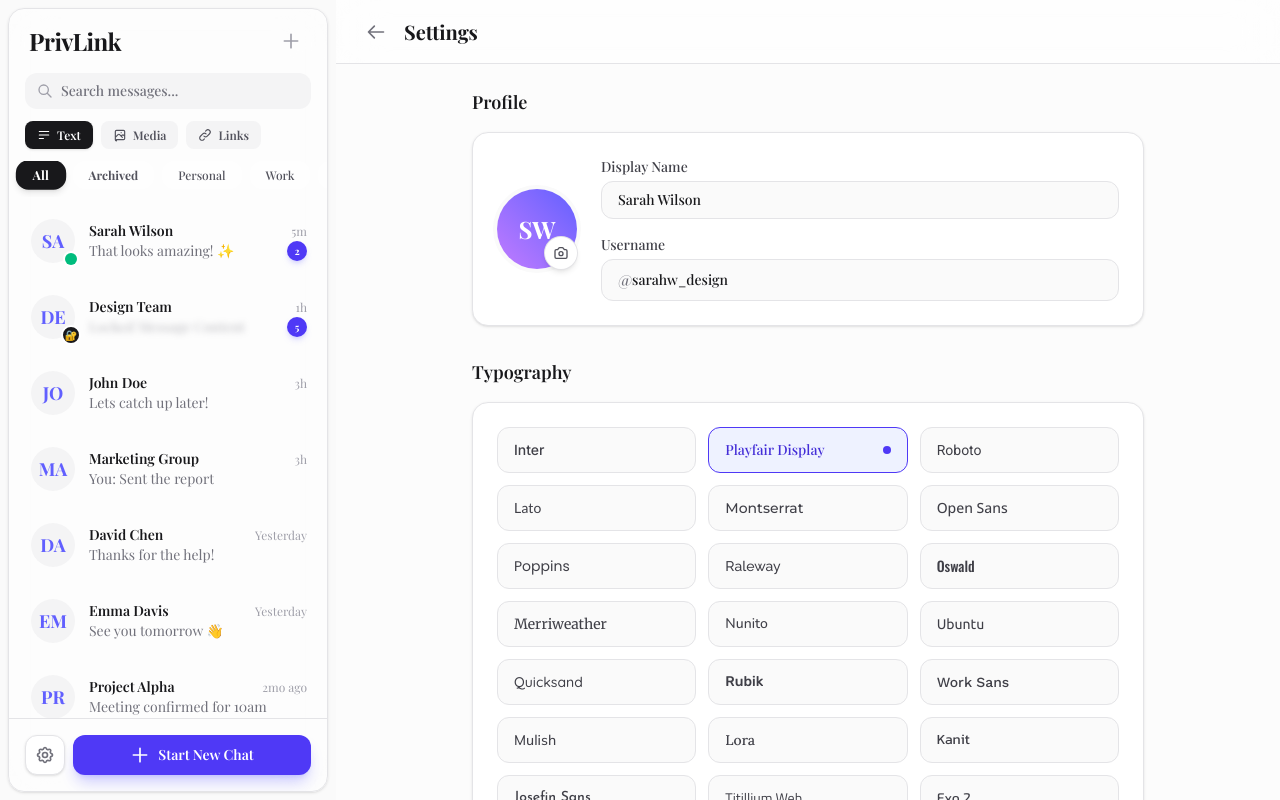
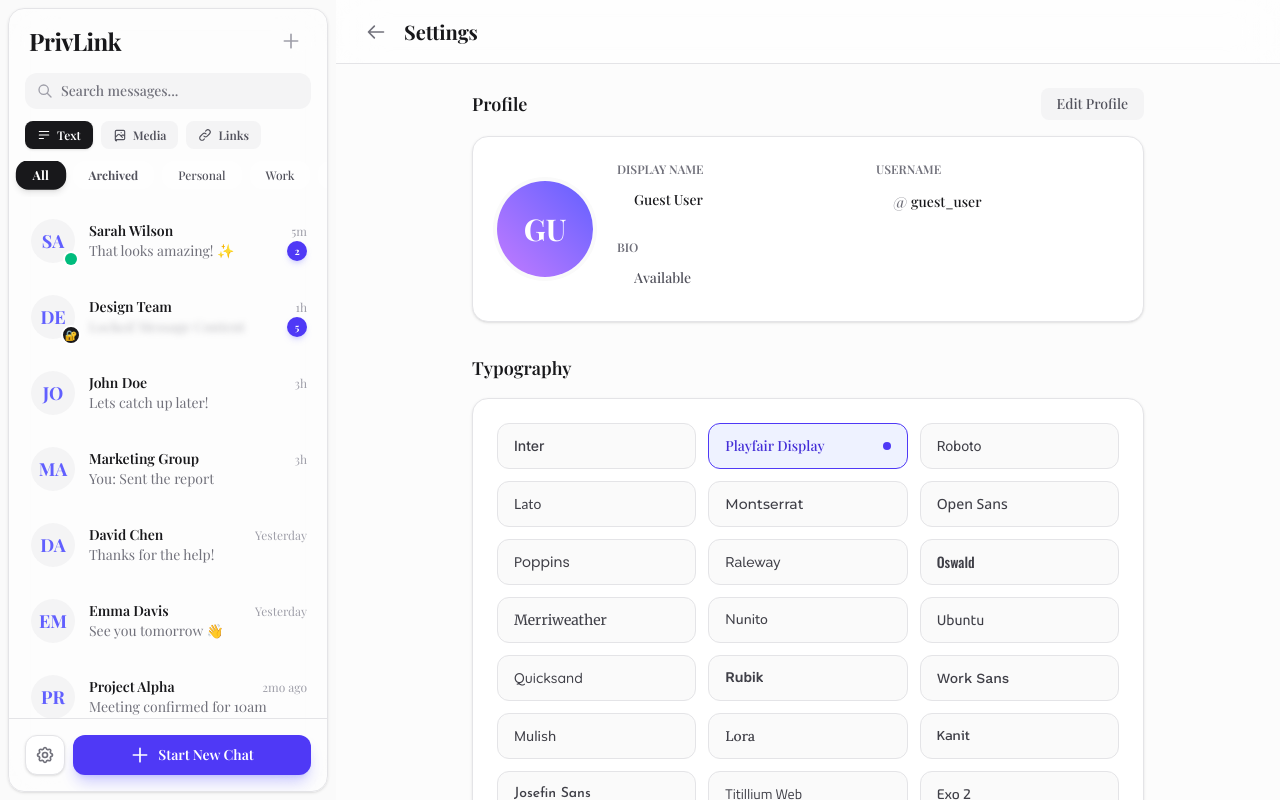
Before and after one commit to gagan2007jadaun/PrivLink, a Next.js app: page /settings in a window 1280 px wide. Built offline with nearby package versions, Linux system fonts and the light colour scheme; a web font is replaced by a local one.

Commit message:
feat: add profile edit and image upload feature

```diff
--- a/src/app/settings/page.tsx
+++ b/src/app/settings/page.tsx
@@ -10,8 +10,49 @@
 
 export default function Settings() {
     const { theme, setTheme } = useTheme();
-    const { fontVariable, setFontVariable, silentRead, toggleSilentRead } = useSettingsStore();
+    const { fontVariable, setFontVariable, silentRead, toggleSilentRead, profile, updateProfile } = useSettingsStore();
     const [mounted, setMounted] = useState(false);
+
+    // Profile Edit State
+    const [isEditing, setIsEditing] = useState(false);
+    const [editForm, setEditForm] = useState({
+        displayName: "",
+        username: "",
+        bio: ""
+    });
+
+    // Sync form with store on mount/update
+    useEffect(() => {
+        if (profile) {
+            setEditForm({
+                displayName: profile.displayName,
+                username: profile.username,
+                bio: profile.bio
+            });
+        }
+    }, [profile]);
+
+    const handleSaveProfile = () => {
+        updateProfile(editForm);
+        setIsEditing(false);
+    };
+
+    const handleImageUpload = (e: React.ChangeEvent<HTMLInputElement>) => {
+        const file = e.target.files?.[0];
+        if (!file) return;
+
+        // Limit size to 2MB to prevent LocalStorage quota errors
+        if (file.size > 2 * 1024 * 1024) {
+            alert("Image is too large. Please choose an image under 2MB.");
+            return;
+        }
+
+        const reader = new FileReader();
+        reader.onload = () => {
+            updateProfile({ avatarUrl: reader.result as string });
+        };
+        reader.readAsDataURL(file);
+    };
 
     // Prevent hydration mismatch
     useEffect(() => {
@@ -52,31 +93,89 @@
 
                         {/* Profile Section */}
                         <section>
-                            <h2 className="mb-4 text-lg font-semibold text-zinc-900 dark:text-white">Profile</h2>
+                            <div className="flex items-center justify-between mb-4">
+                                <h2 className="text-lg font-semibold text-zinc-900 dark:text-white">Profile</h2>
+                                <button
+                                    onClick={() => isEditing ? handleSaveProfile() : setIsEditing(true)}
+                                    className={`px-4 py-1.5 rounded-lg text-sm font-medium transition-all ${isEditing
+                                        ? 'bg-indigo-600 text-white hover:bg-indigo-700 shadow-md shadow-indigo-500/20'
+                                        : 'bg-zinc-100 text-zinc-600 hover:bg-zinc-200 dark:bg-zinc-800 dark:text-zinc-300 dark:hover:bg-zinc-700'
+                                        }`}
+                                >
+                                    {isEditing ? 'Save Changes' : 'Edit Profile'}
+                                </button>
+                            </div>
                             <div className="rounded-2xl border border-zinc-200 bg-white p-6 shadow-sm dark:border-zinc-800 dark:bg-zinc-900">
                                 <div className="flex items-center gap-6">
-                                    <div className="relative">
-                                        <div className="flex h-20 w-20 items-center justify-center rounded-full bg-linear-to-tr from-purple-400 to-indigo-500 text-2xl font-bold text-white ring-4 ring-zinc-50 dark:ring-zinc-800">
-                                            SW
+                                    <div className="relative group">
+                                        <div className="flex h-24 w-24 items-center justify-center rounded-full bg-linear-to-tr from-purple-400 to-indigo-500 text-3xl font-bold text-white ring-4 ring-zinc-50 dark:ring-zinc-800 overflow-hidden">
+                                            {profile.avatarUrl ? (
+                                                <img src={profile.avatarUrl} alt="Profile" className="h-full w-full object-cover" />
+                                            ) : (
+                                                profile.displayName.substring(0, 2).toUpperCase()
+                                            )}
                                         </div>
-                                        <button className="absolute bottom-0 right-0 flex h-8 w-8 items-center justify-center rounded-full bg-white text-zinc-600 shadow-md ring-1 ring-zinc-200 hover:bg-zinc-50 dark:bg-zinc-800 dark:text-zinc-300 dark:ring-zinc-700">
-                                            <svg className="h-4 w-4" fill="none" viewBox="0 0 24 24" stroke="currentColor">
+
+                                        {/* Image Upload Overlay */}
+                                        <label className={`absolute inset-0 flex items-center justify-center bg-black/50 rounded-full cursor-pointer transition-opacity ${isEditing ? 'opacity-0 group-hover:opacity-100' : 'opacity-0 pointer-events-none'}`}>
+                                            <input
+                                                type="file"
+                                                accept="image/*"
+                                                className="hidden"
+                                                disabled={!isEditing}
+                                                onChange={handleImageUpload}
+                                            />
+                                            <svg className="h-8 w-8 text-white" fill="none" viewBox="0 0 24 24" stroke="currentColor">
                                                 <path strokeLinecap="round" strokeLinejoin="round" strokeWidth={2} d="M3 9a2 2 0 012-2h.93a2 2 0 001.664-.89l.812-1.22A2 2 0 0110.07 4h3.86a2 2 0 011.664.89l.812 1.22A2 2 0 0018.07 7H19a2 2 0 012 2v9a2 2 0 01-2 2H5a2 2 0 01-2-2V9z" />
                                                 <path strokeLinecap="round" strokeLinejoin="round" strokeWidth={2} d="M15 13a3 3 0 11-6 0 3 3 0 016 0z" />
                                             </svg>
-                                        </button>
+                                        </label>
                                     </div>
+
                                     <div className="flex-1 space-y-4">
-                                        <div>
-                                            <label className="mb-1 block text-sm font-medium text-zinc-700 dark:text-zinc-400">Display Name</label>
-                                            <input type="text" defaultValue="Sarah Wilson" className="w-full rounded-xl border border-zinc-200 bg-zinc-50 px-4 py-2 text-sm font-medium outline-none focus:border-indigo-500 focus:ring-1 focus:ring-indigo-500 dark:border-zinc-700 dark:bg-zinc-800 dark:text-white" />
+                                        <div className="grid grid-cols-1 md:grid-cols-2 gap-4">
+                                            <div>
+                                                <label className="mb-1 block text-xs font-semibold uppercase text-zinc-500 dark:text-zinc-400">Display Name</label>
+                                                <input
+                                                    type="text"
+                                                    value={editForm.displayName}
+                                                    onChange={(e) => setEditForm({ ...editForm, displayName: e.target.value })}
+                                                    disabled={!isEditing}
+                                                    className={`w-full rounded-xl border px-4 py-2 text-sm font-medium outline-none transition-all ${isEditing
+                                                        ? 'border-zinc-300 bg-white focus:border-indigo-500 focus:ring-2 focus:ring-indigo-500/20 dark:border-zinc-700 dark:bg-zinc-800 dark:text-white'
+                                                        : 'border-transparent bg-transparent text-zinc-900 dark:text-white px-0'
+                                                        }`}
+                                                />
+                                            </div>
+                                            <div>
+                                                <label className="mb-1 block text-xs font-semibold uppercase text-zinc-500 dark:text-zinc-400">Username</label>
+                                                <div className={`flex items-center rounded-xl border px-4 py-2 transition-all ${isEditing
+                                                    ? 'border-zinc-300 bg-zinc-50 dark:border-zinc-700 dark:bg-zinc-800'
+                                                    : 'border-transparent bg-transparent px-0'
+                                                    }`}>
+                                                    <span className="text-zinc-500 dark:text-zinc-500 mr-1">@</span>
+                                                    <input
+                                                        type="text"
+                                                        value={editForm.username}
+                                                        onChange={(e) => setEditForm({ ...editForm, username: e.target.value })}
+                                                        disabled={!isEditing}
+                                                        className={`w-full bg-transparent text-sm font-medium outline-none dark:text-white ${!isEditing && 'pointer-events-none'}`}
+                                                    />
+                                                </div>
+                                            </div>
                                         </div>
                                         <div>
-                                            <label className="mb-1 block text-sm font-medium text-zinc-700 dark:text-zinc-400">Username</label>
-                                            <div className="flex items-center rounded-xl border border-zinc-200 bg-zinc-50 px-4 py-2 dark:border-zinc-700 dark:bg-zinc-800">
-                                                <span className="text-zinc-500 dark:text-zinc-500">@</span>
-                                                <input type="text" defaultValue="sarahw_design" className="w-full bg-transparent text-sm font-medium outline-none dark:text-white" />
-                                            </div>
+                                            <label className="mb-1 block text-xs font-semibold uppercase text-zinc-500 dark:text-zinc-400">Bio</label>
+                                            <input
+                                                type="text"
+                                                value={editForm.bio}
+                                                onChange={(e) => setEditForm({ ...editForm, bio: e.target.value })}
+                                                disabled={!isEditing}
+                                                className={`w-full rounded-xl border px-4 py-2 text-sm font-medium outline-none transition-all ${isEditing
+                                                    ? 'border-zinc-300 bg-white focus:border-indigo-500 focus:ring-2 focus:ring-indigo-500/20 dark:border-zinc-700 dark:bg-zinc-800 dark:text-white'
+                                                    : 'border-transparent bg-transparent text-zinc-600 dark:text-zinc-300 px-0'
+                                                    }`}
+                                            />
                                         </div>
                                     </div>
                                 </div>
--- a/src/store/useSettingsStore.ts
+++ b/src/store/useSettingsStore.ts
@@ -1,11 +1,20 @@
 import { create } from 'zustand';
 import { persist } from 'zustand/middleware';
+
+interface UserProfile {
+    displayName: string;
+    username: string;
+    bio: string;
+    avatarUrl?: string; // Base64 or URL
+}
 
 interface SettingsState {
     fontVariable: string;
     setFontVariable: (font: string) => void;
     silentRead: boolean;
     toggleSilentRead: () => void;
+    profile: UserProfile;
+    updateProfile: (profile: Partial<UserProfile>) => void;
 }
 
 export const useSettingsStore = create<SettingsState>()(
@@ -15,6 +24,14 @@
             setFontVariable: (font) => set({ fontVariable: font }),
             silentRead: false,
             toggleSilentRead: () => set((state) => ({ silentRead: !state.silentRead })),
+            profile: {
+                displayName: "Guest User",
+                username: "guest_user",
+                bio: "Available"
+            },
+            updateProfile: (updates) => set((state) => ({
+                profile: { ...state.profile, ...updates }
+            })),
         }),
         {
             name: 'settings-storage',
```
